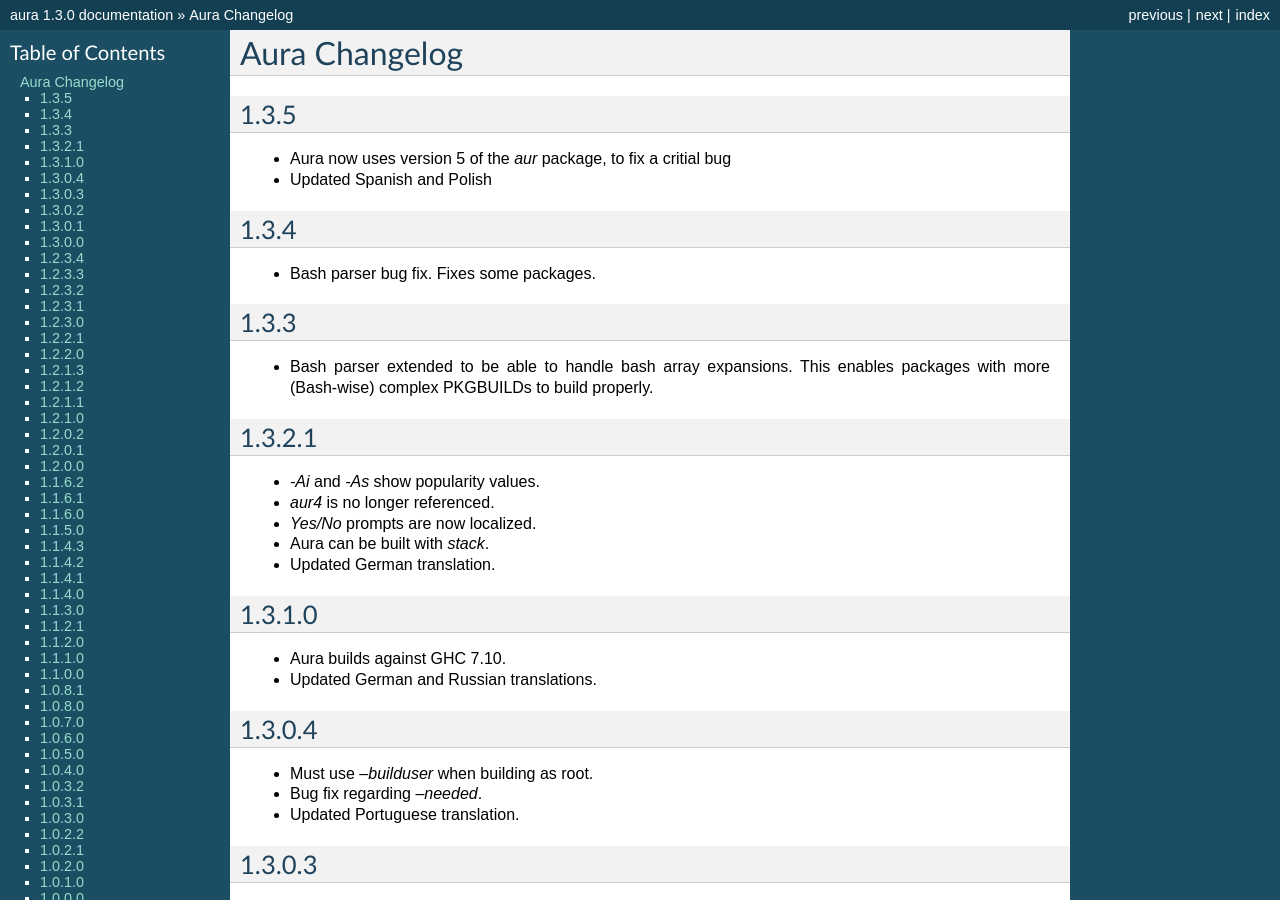
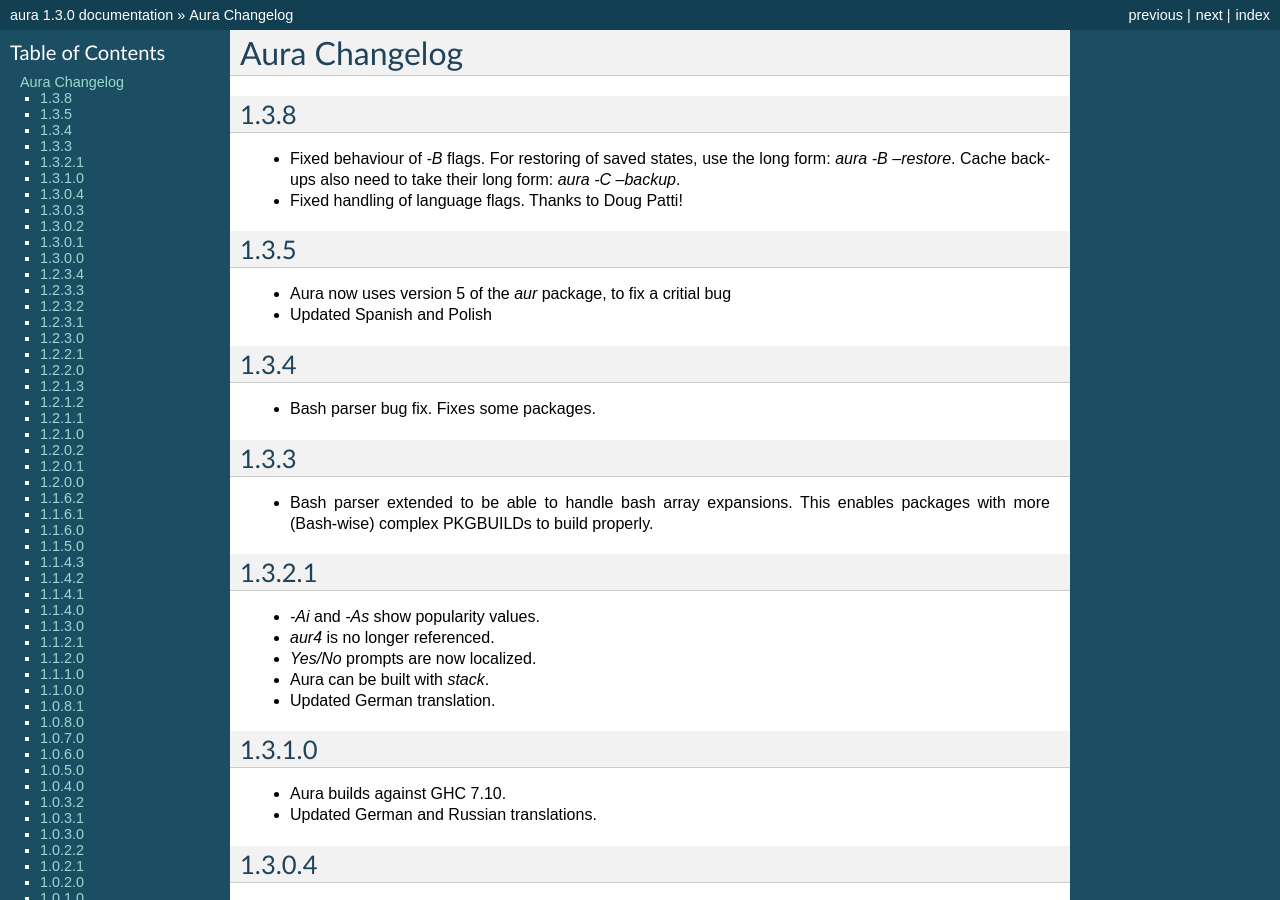
Before and after one commit to fosskers/aura, a Sphinx documentation site: the page built from aura/doc/source/changelog.rst, in a window 1280 px wide and 900 px high. Built offline with Sphinx 7.4.7, drawn with Linux system fonts in a browser that asks for light colours.

Commit message:
(aura) Updated docs to reflect flag changes

```diff
--- a/aura/doc/source/changelog.rst
+++ b/aura/doc/source/changelog.rst
@@ -1,5 +1,11 @@
 Aura Changelog
 ==============
+1.3.8
+-----
+- Fixed behaviour of `-B` flags. For restoring of saved states, use the long
+  form: `aura -B --restore`. Cache backups also need to take their long form: `aura -C --backup`.
+- Fixed handling of language flags. Thanks to Doug Patti!
+
 1.3.5
 -----
 - Aura now uses version 5 of the `aur` package, to fix a critial bug
```
Also changed, not shown: aura/README.md.
